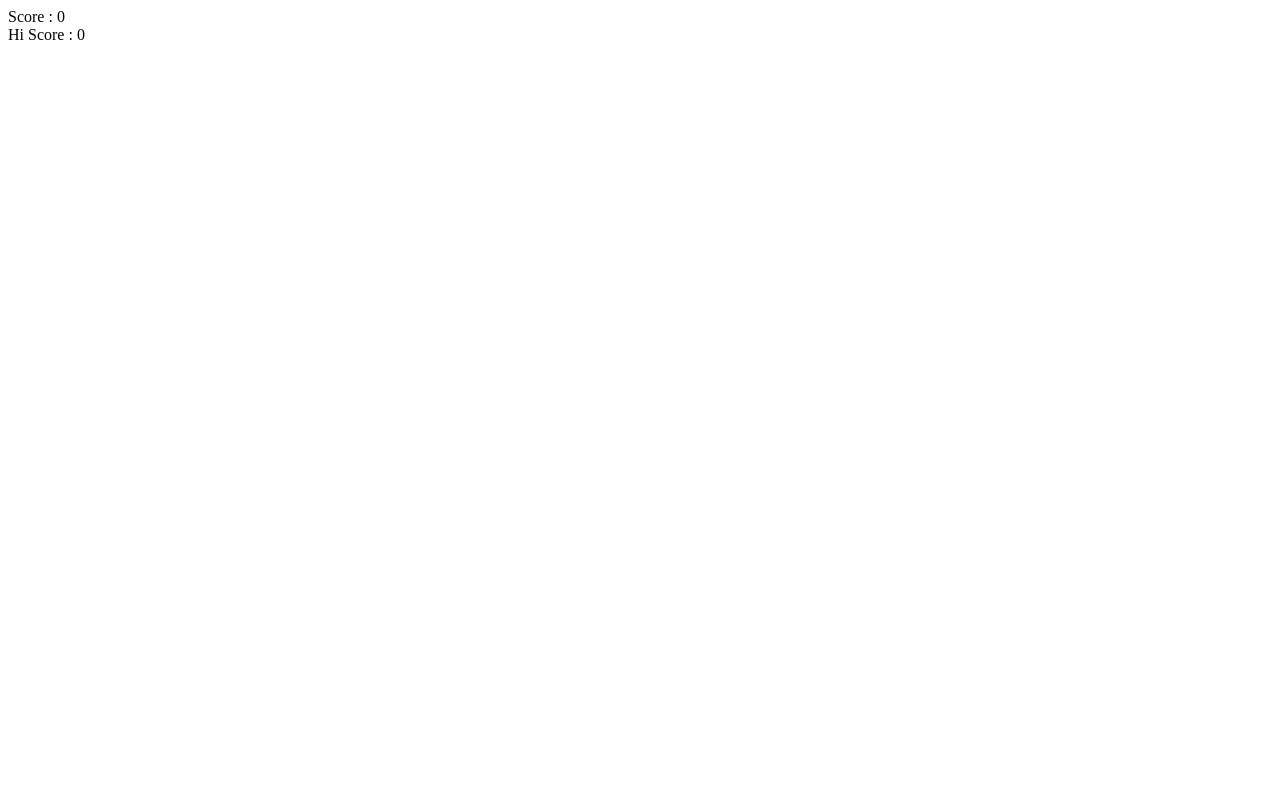
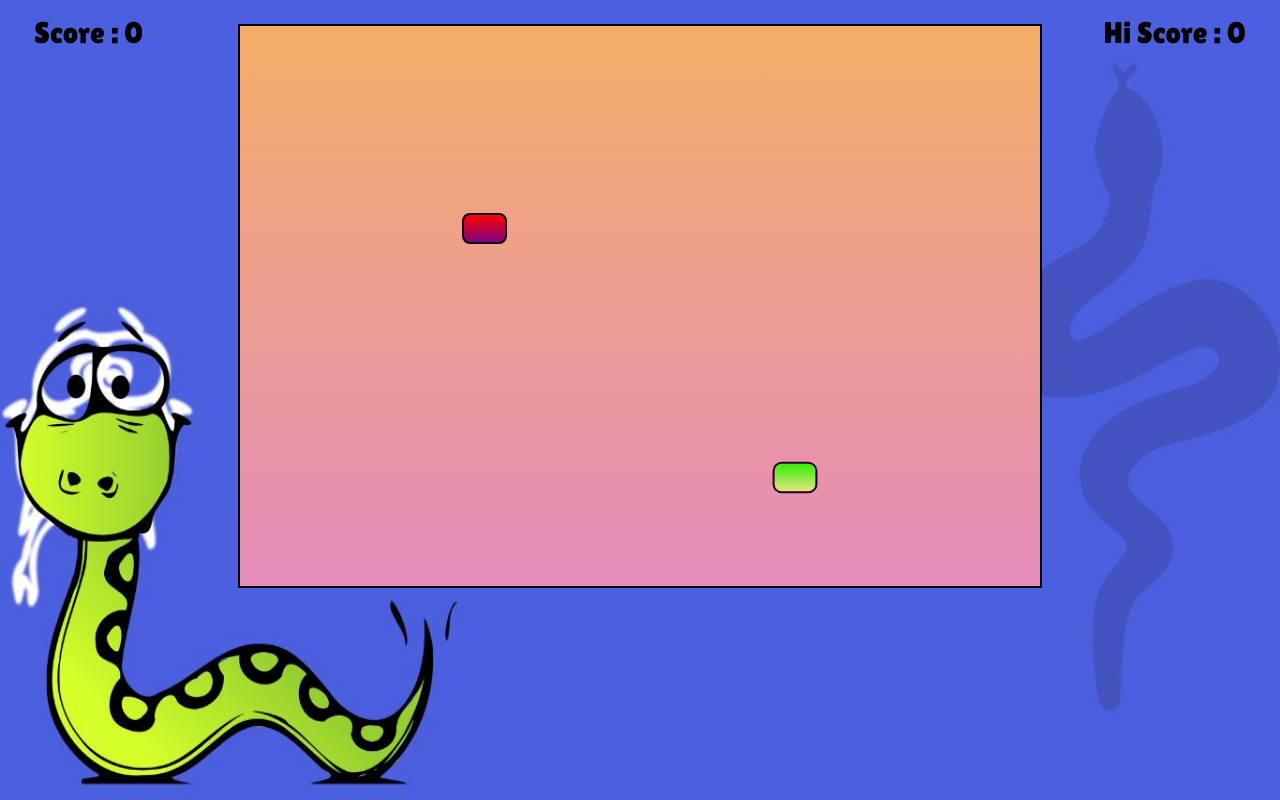
Before and after one commit to samriddhipuranik/snake_game, a plain HTML site: page index.html in a window 1280 px wide. Drawn offline with Linux system fonts and the light colour scheme; the site is published under a folder, as on GitHub Pages, so addresses that start at the root find nothing.

Commit message:
Changes made in URL

```diff
--- a/index.html
+++ b/index.html
@@ -5,7 +5,7 @@
     <meta http-equiv="X-UA-Compatible" content="IE=edge">
     <meta name="viewport" content="width=device-width, initial-scale=1.0">
     <title>Hungry Snake</title>
-    <link rel="stylesheet" href="/css/style.css">
+    <link rel="stylesheet" href="css/style.css">
 </head>
 <body>
     <div class="body">
@@ -16,5 +16,5 @@
         </div>
     </div>
 </body>
-<script src="/js/index.js"></script>
+<script src="js/index.js"></script>
 </html>
```
